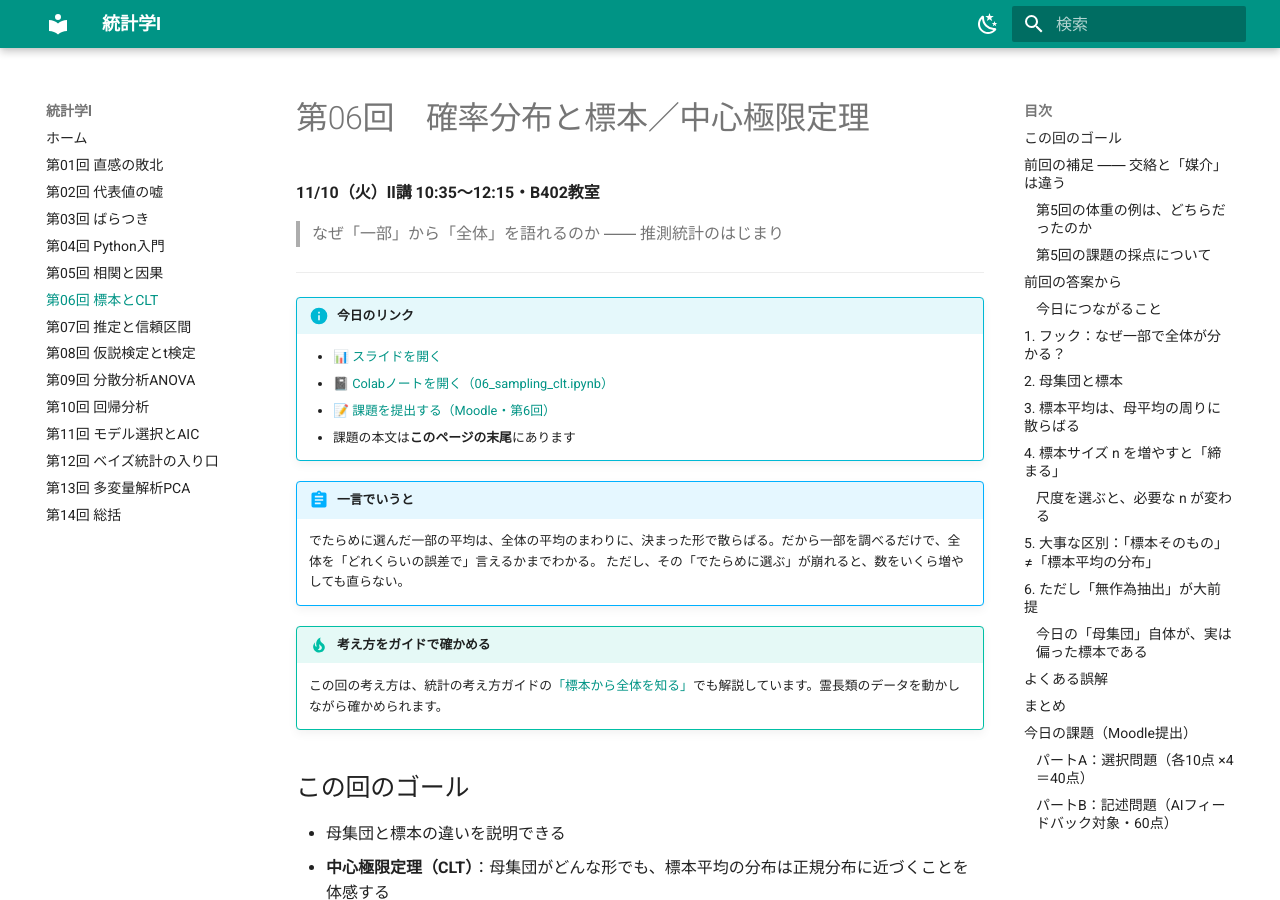
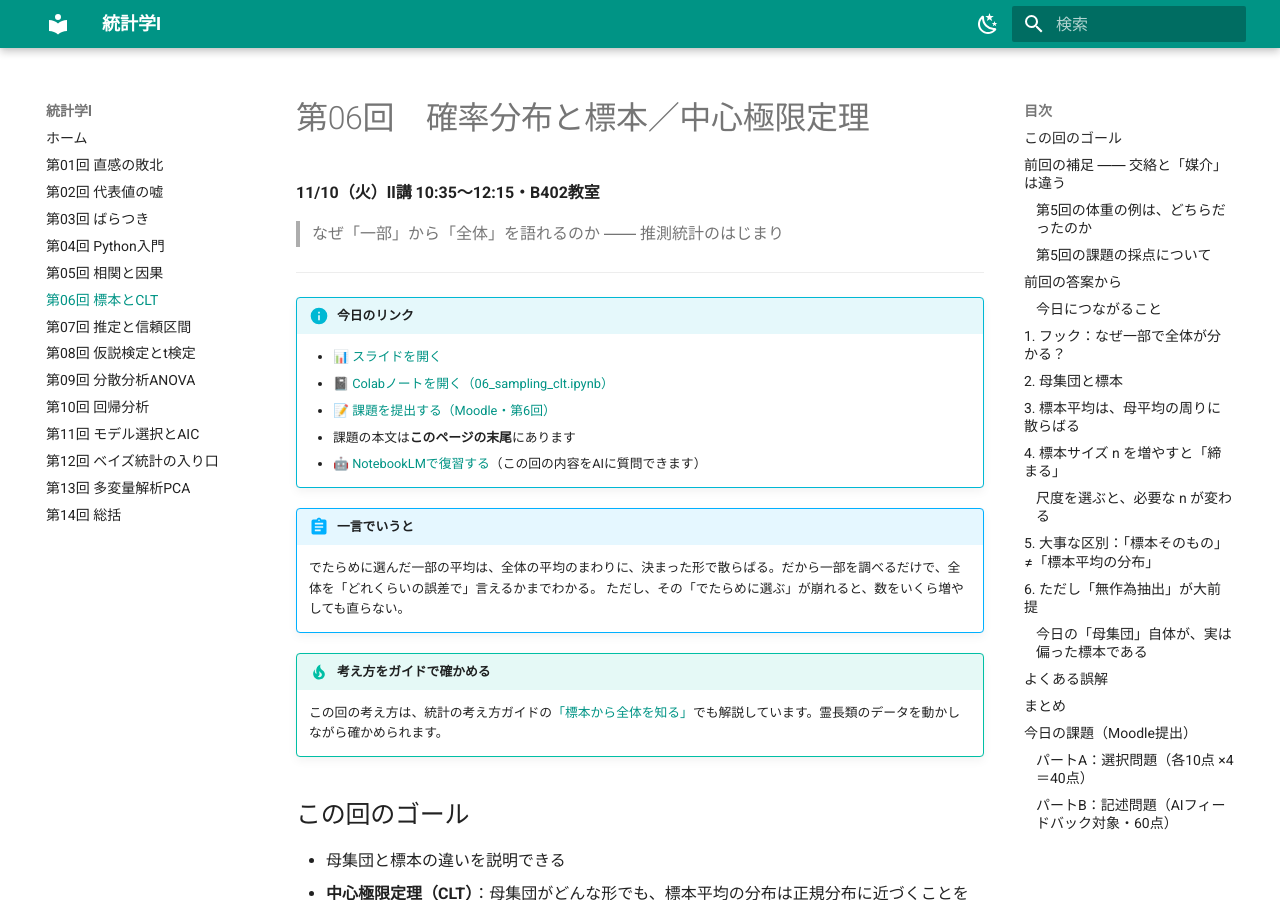
Before and after one commit to aonoa68/toukei-1, an MkDocs documentation site: the page built from docs/06_sampling_clt.md, in a window 1280 px wide and 900 px high. Built offline with MkDocs 1.6.1 and Material for MkDocs 9.7.7, drawn with Linux system fonts in a browser that asks for light colours.

Commit message:
第6回ページにNotebookLMのリンクを追加
Co-Authored-By: Claude Opus 5 <noreply@anthropic.com>
Claude-Session: https://claude.ai/code/session_01VNG6MY7caqH6ZBqg92AUZE

```diff
--- a/docs/06_sampling_clt.md
+++ b/docs/06_sampling_clt.md
@@ -13,6 +13,7 @@
     - [📓 Colabノートを開く（06_sampling_clt.ipynb）](https://colab.research.google.com/github/aonoa68/toukei-1/blob/main/colab/06_sampling_clt.ipynb)
     - [📝 課題を提出する（Moodle・第6回）](https://moodle.hokusei.ac.jp/mod/assign/view.php?id=990627)
     - 課題の本文は**このページの末尾**にあります
+    - [🤖 NotebookLMで復習する](https://notebook.google.com/notebook/01acd9c1-84a0-4c2b-aaf4-1fe3f0d3723e)（この回の内容をAIに質問できます）
 <!-- LINKS:END -->
 
 !!! abstract "一言でいうと"
```
